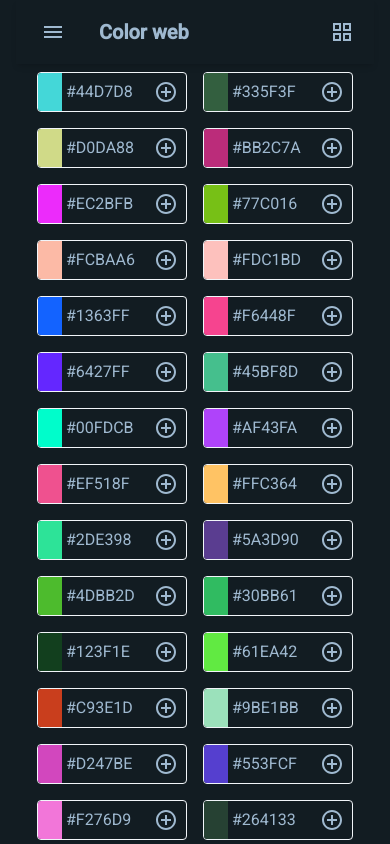
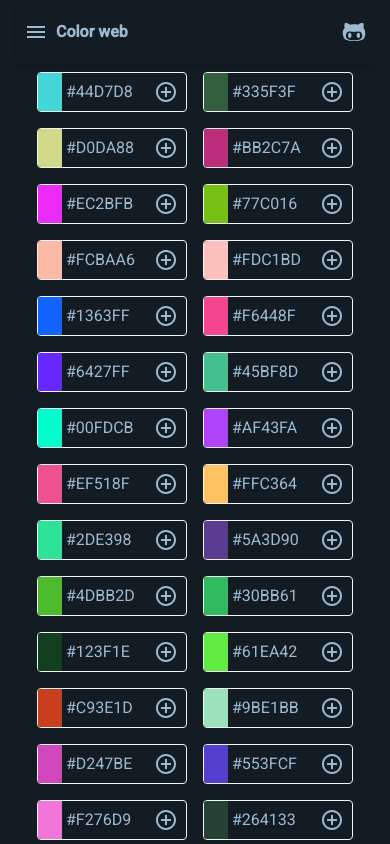
Before and after one commit to JaberChowdhury/NextJs_project, a Next.js app: page /more/colors in a window 390 px wide. Shown: the top 844 px of the page. Built offline with nearby package versions, Linux system fonts and the light colour scheme.

Commit message:
fix : navbar

```diff
--- a/app/layout.tsx
+++ b/app/layout.tsx
@@ -18,15 +18,15 @@ export default function RootLayout({
 }>) {
   return (
     <html data-theme="sunset" lang="en">
+      <StoreProvider>
         <body
           style={roboto.style}
           className="container mx-auto px-4 flex items-center relative flex-col"
         >
           <Navbar />
-        <main>
-          <StoreProvider>{children}</StoreProvider>
-        </main>
+          <main>{children}</main>
         </body>
+      </StoreProvider>
     </html>
   );
 }
--- a/app/more/colors/page.tsx
+++ b/app/more/colors/page.tsx
@@ -1,6 +1,6 @@
 import useColors from "@/hooks/useColors";
 import Link from "next/link";
-import { MdAddCircleOutline } from "react-icons/md";
+import Addcolor from "@/components/Addcolor";
 
 const Tools = () => {
   const colors = useColors(600);
@@ -24,7 +24,12 @@ const Tools = () => {
           >
             {color.hexa.main.string.toUpperCase()}
           </Link>
-          <MdAddCircleOutline className="text-2xl mr-2" />
+          <Addcolor
+            data={{
+              color: color.hexa.main.string,
+              id: crypto.randomUUID(),
+            }}
+          />
         </div>
       ))}
     </div>
--- /dev/null
+++ b/components/Addcolor.tsx
@@ -0,0 +1,32 @@
+"use client";
+import { MdAddCircleOutline } from "react-icons/md";
+import { GrRadialSelected } from "react-icons/gr";
+import { useAppSelector, useAppDispatch } from "@/lib/hooks";
+import {
+  colorstoreSelector,
+  addColor,
+} from "@/lib/features/colorstore/colorstoreSlice";
+
+interface propsType {
+  data: {
+    color: string;
+    id: string;
+  };
+}
+
+const Addcolor = ({ data }: propsType) => {
+  const dispatch = useAppDispatch();
+  const { colors } = useAppSelector(colorstoreSelector);
+
+  return (
+    <div>
+      <MdAddCircleOutline
+        onClick={() => dispatch(addColor({ color: data }))}
+        className="text-2xl mr-2"
+      />
+      <GrRadialSelected className="text-2xl mr-2 hidden" />
+    </div>
+  );
+};
+
+export default Addcolor;
--- a/components/Navbar/Navlist.tsx
+++ b/components/Navbar/Navlist.tsx
@@ -1,21 +1,46 @@
+"use client";
+
 import Link from "next/link";
 import tools from "@/constant/tools";
 import type { TOOL } from "@/constant/tools";
 import more from "@/constant/more";
 
+import { useAppSelector } from "@/lib/hooks";
+import { colorstoreSelector } from "@/lib/features/colorstore/colorstoreSlice";
+
 const Navlist = () => {
   const pathList: TOOL[] = [...tools, ...more];
+
+  const { colors } = useAppSelector(colorstoreSelector);
 
   return (
     <ul
       tabIndex={0}
-      className="menu menu-sm dropdown-content mt-3 z-[1] p-2 shadow bg-base-100 rounded-box w-52"
+      className="menu p-4 w-80 min-h-full bg-base-200 text-base-content"
     >
       {pathList.map((tool: TOOL, index: number) => (
         <li key={index}>
           <Link href={tool.path}>{tool.title.toUpperCase()}</Link>
         </li>
       ))}
+
+      <b>Selected colors</b>
+      {colors.map((color) => (
+        <div
+          key={color.id}
+          className="w-[150px] h-10 border border-slate-100 m-2 flex justify-between items-center rounded overflow-hidden relative"
+        >
+          <div
+            className="w-6 h-full absolute left-0 "
+            style={{
+              backgroundColor: color.color,
+            }}
+          />
+          <Link className="ml-7" href={`/more/colors/`}>
+            {color.color.toUpperCase()}
+          </Link>
+        </div>
+      ))}
     </ul>
   );
 };
--- a/components/Navbar/index.tsx
+++ b/components/Navbar/index.tsx
@@ -1,28 +1,36 @@
-import { MdMenu, MdOutlineGridView } from "react-icons/md";
+import { MdMenu } from "react-icons/md";
+import { FaGithubAlt } from "react-icons/fa6";
 import Navlist from "./Navlist";
 import Link from "next/link";
 
 const Navbar = () => {
   return (
     <div className="navbar z-[300] flex justify-between items-center bg-base-100 sticky shadow-md top-0">
-      <div className="navbar-start">
-        <div className="dropdown">
-          <div tabIndex={0} role="button" className="btn btn-ghost lg:hidden">
-            <MdMenu className="text-2xl" />
+      <div className="navbar-start w-full">
+        <div className="drawer lg:drawer-open">
+          <input id="my-drawer-2" type="checkbox" className="drawer-toggle" />
+          <div className="drawer-content w-full flex justify-between items-center relative">
+            <div className="flex justify-between items-center gap-x-2">
+              <label htmlFor="my-drawer-2" className="drawer-button">
+                <MdMenu className="text-2xl" />
+              </label>
+              <Link href="/" className="font-bold">
+                Color web
+              </Link>
+            </div>
+            <Link href="https://github.com/JaberChowdhury">
+              <FaGithubAlt className="text-2xl" />
+            </Link>
           </div>
-          <Navlist />
+          <div className="drawer-side">
+            <label
+              htmlFor="my-drawer-2"
+              aria-label="close sidebar"
+              className="drawer-overlay"
+            ></label>
+            <Navlist />
+          </div>
         </div>
-        <Link
-          href="/"
-          className="btn btn-ghost text-xl flex justify-center items-center"
-        >
-          Color web
-        </Link>
-      </div>
-      <div className="flex-none">
-        <button className="btn btn-square btn-ghost">
-          <MdOutlineGridView className="text-2xl" />
-        </button>
       </div>
     </div>
   );
```
Lines whose indentation alone changed are shown as unchanged.
